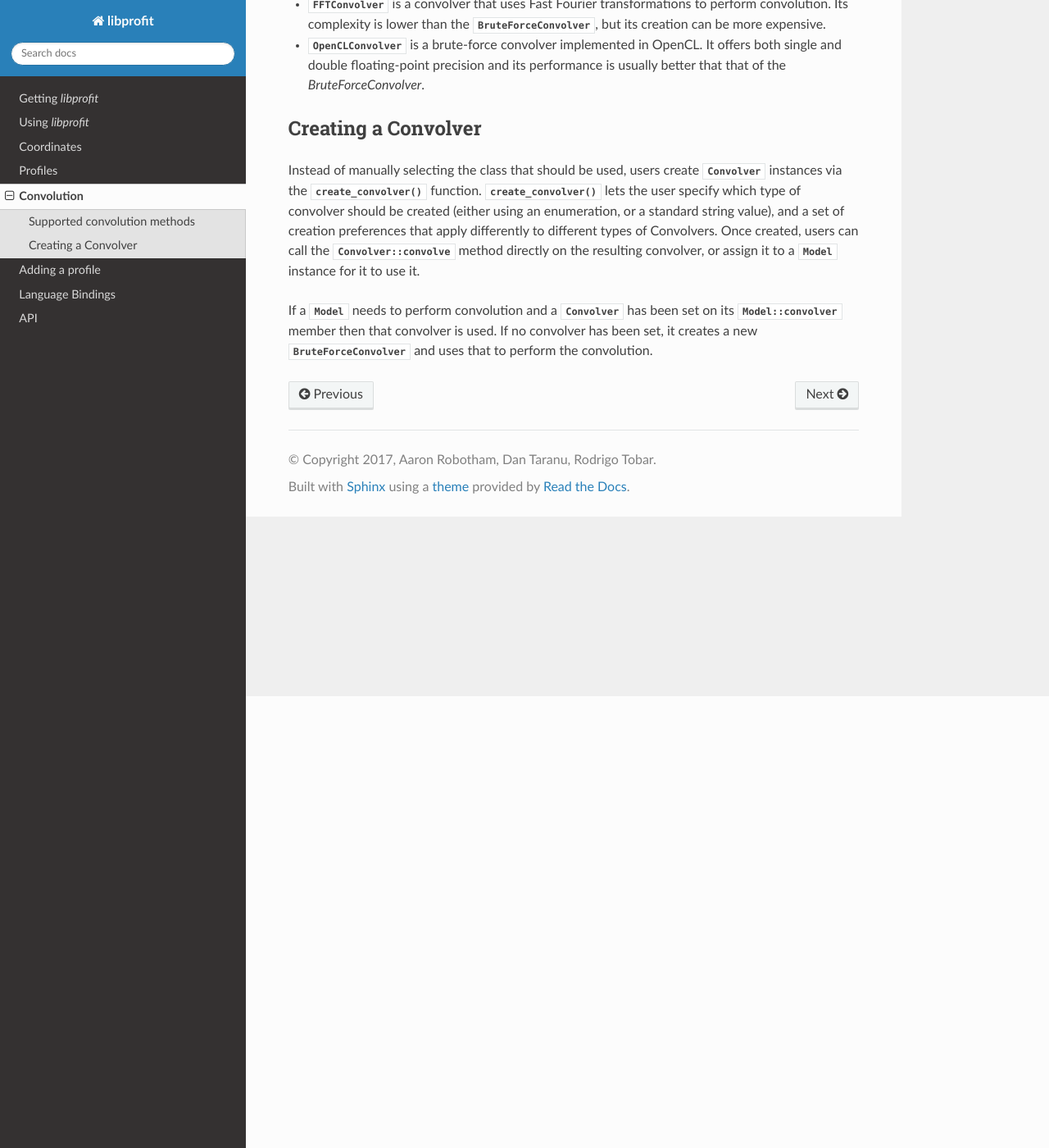
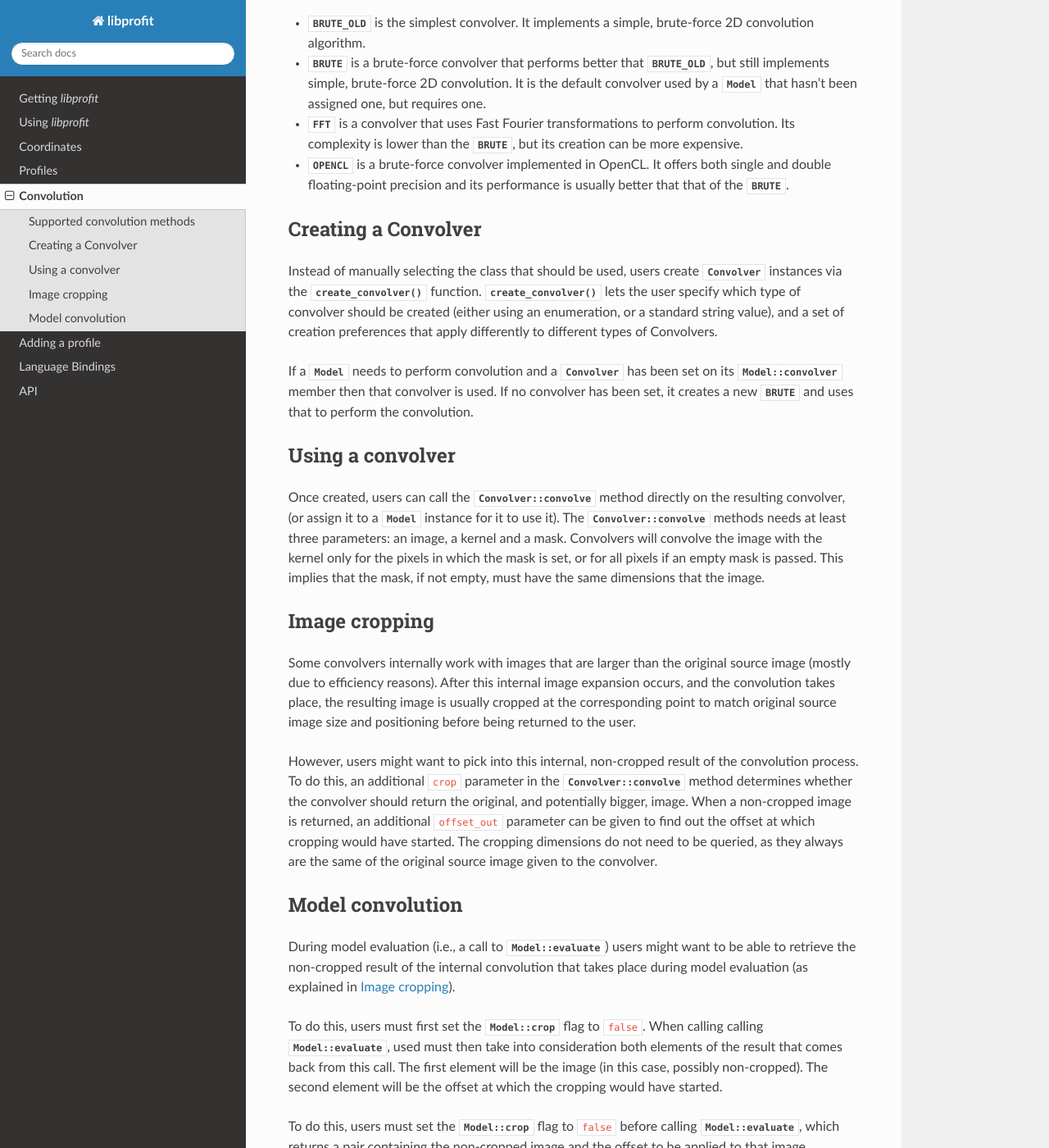
Before and after one commit to ICRAR/libprofit, a Sphinx documentation site: the page built from docs/convolution.rst, in a window 1280 px wide and 1400 px high, scrolled down 551 px. Shown: the whole window at 82% size. Built offline with Sphinx 7.4.7 and the Read the Docs theme 2.0.0, drawn with Linux system fonts in a browser that asks for light colours; some of the changed text lies outside the part shown.

Commit message:
Improving documentation
These changes are mostly about documenting the new non-cropping behavior
of convolvers, but I also took care of not mentioning anymore the
internal class names of the different Convolvers, since users need only
to know about the ConvolverType enumeration values, and not about the
classes themselves.

Other improvements include updating some example usage, and correcting
typos or nonsensical phrases.

Signed-off-by: Rodrigo Tobar <rtobar@icrar.org>

```diff
--- a/docs/convolution.rst
+++ b/docs/convolution.rst
@@ -22,17 +22,22 @@ Depending on the size of the problem,
 and on the libraries available on the system,
 different convolver types will be available to be used:
 
-* :class:`BruteForceConvolver` is the simplest convolver.
+* :enumerator:`BRUTE_OLD` is the simplest convolver.
   It implements a simple, brute-force 2D convolution algorithm.
-* :class:`FFTConvolver` is a convolver
+* :class:`BRUTE` is a brute-force convolver
+  that performs better that :enumerator:`BRUTE_OLD`, but still
+  implements simple, brute-force 2D convolution. It is the default
+  convolver used by a :class:`Model` that hasn't been assigned one,
+  but requires one.
+* :enumerator:`FFT` is a convolver
   that uses Fast Fourier transformations to perform convolution.
-  Its complexity is lower than the :class:`BruteForceConvolver`,
+  Its complexity is lower than the :enumerator:`BRUTE`,
   but its creation can be more expensive.
-* :class:`OpenCLConvolver` is a brute-force convolver
+* :enumerator:`OPENCL` is a brute-force convolver
   implemented in OpenCL.
   It offers both single and double floating-point precision
   and its performance is usually better
-  that that of the `BruteForceConvolver`.
+  that that of the :enumerator:`BRUTE`.
 
 Creating a Convolver
 --------------------
@@ -45,16 +50,88 @@ which type of convolver should be created
 (either using an enumeration, or a standard string value),
 and a set of creation preferences
 that apply differently to different types of Convolvers.
-Once created,
-users can call the :member:`Convolver::convolve` method
-directly on the resulting convolver,
-or assign it to a :class:`Model` instance
-for it to use it.
 
 If a :class:`Model` needs to perform convolution
 and a :class:`Convolver` has been set
 on its :member:`Model::convolver` member
 then that convolver is used.
 If no convolver has been set,
-it creates a new :class:`BruteForceConvolver`
+it creates a new :enumerator:`BRUTE`
 and uses that to perform the convolution.
+
+
+Using a convolver
+-----------------
+
+Once created,
+users can call the :member:`Convolver::convolve` method
+directly on the resulting convolver,
+(or assign it to a :class:`Model` instance for it to use it).
+The :member:`Convolver::convolve` methods needs at least three parameters:
+an image, a kernel and a mask.
+Convolvers will convolve the image with the kernel
+only for the pixels in which the mask is set,
+or for all pixels if an empty mask is passed.
+This implies that the mask, if not empty,
+must have the same dimensions that the image.
+
+
+.. _convolution.image_cropping:
+
+Image cropping
+--------------
+
+Some convolvers internally work
+with images that are larger
+than the original source image
+(mostly due to efficiency reasons).
+After this internal image expansion occurs,
+and the convolution takes place,
+the resulting image
+is usually cropped at the corresponding point
+to match original source image size and positioning
+before being returned to the user.
+
+However, users might want to pick
+into this internal, non-cropped result
+of the convolution process.
+To do this,
+an additional ``crop`` parameter
+in the :member:`Convolver::convolve` method
+determines whether the convolver should return
+the original, and potentially bigger, image.
+When a non-cropped image is returned,
+an additional ``offset_out`` parameter
+can be given to find out the offset
+at which cropping would have started.
+The cropping dimensions do not need to be queried,
+as they always are the same
+of the original source image given to the convolver.
+
+
+.. _convolution.model:
+
+Model convolution
+-----------------
+
+During model evaluation (i.e., a call to :member:`Model::evaluate`)
+users might want to be able to retrieve the non-cropped result
+of the internal convolution that takes place
+during model evaluation
+(as explained in :ref:`convolution.image_cropping`).
+
+To do this, users must first set
+the :member:`Model::crop` flag to ``false``.
+When calling calling :member:`Model::evaluate`,
+used must then take into consideration both elements
+of the result that comes back from this call.
+The first element will be the image
+(in this case, possibly non-cropped).
+The second element will be the offset
+at which the cropping would have started.
+
+
+To do this, users must set the :member:`Model::crop` flag
+to ``false`` before calling :member:`Model::evaluate`,
+which returns a pair containing the non-cropped image
+and the offset to be applied to that image.
--- a/docs/getting.rst
+++ b/docs/getting.rst
@@ -42,7 +42,8 @@ To compile *libprofit* run
  $> # optionally for system-wide installation: sudo make install
 
 With ``cmake`` you can also specify additional compilation flags.
-If you want to generate the fastest possible code try this::
+For example, if you want to generate the fastest possible code
+you can try this::
 
  $> cmake .. -DCMAKE_CXX_FLAGS="-O3 -march=native"
 
```
Also changed, not shown: other parts of docs/getting.rst (+1 -1 lines), docs/api.rst (+2 -6 lines), docs/usage.rst (+11 -2 lines).
